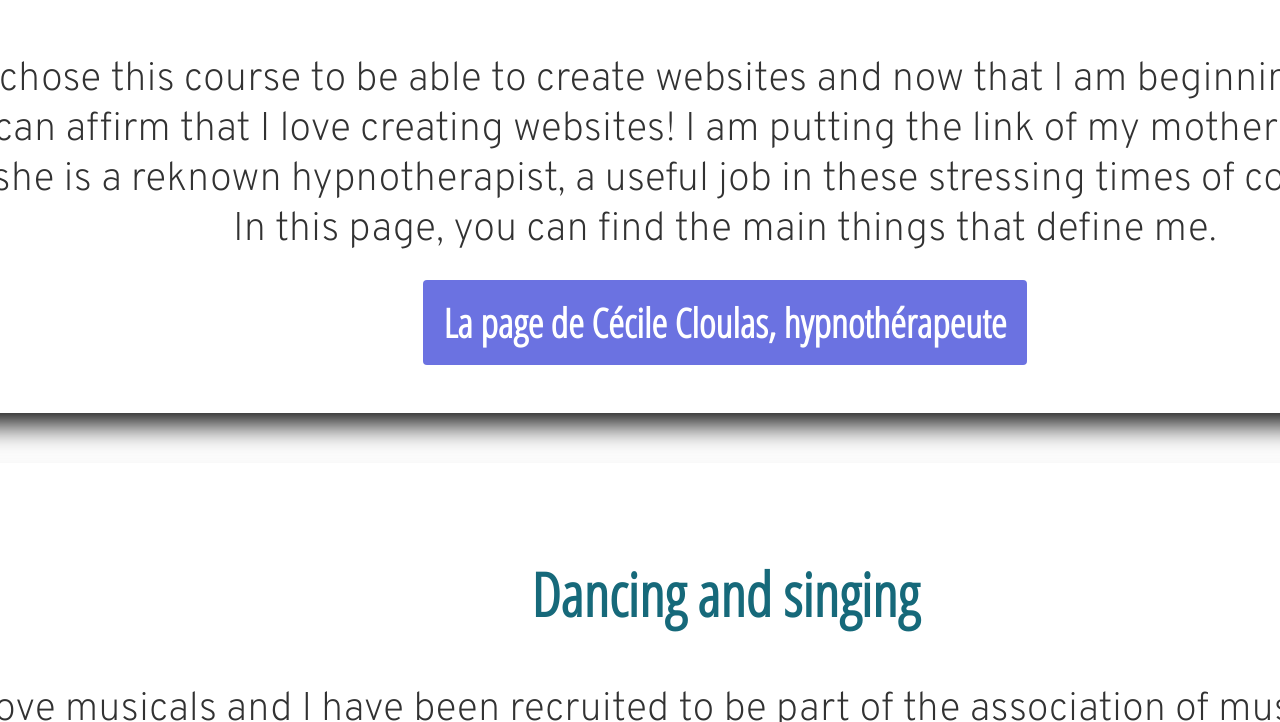
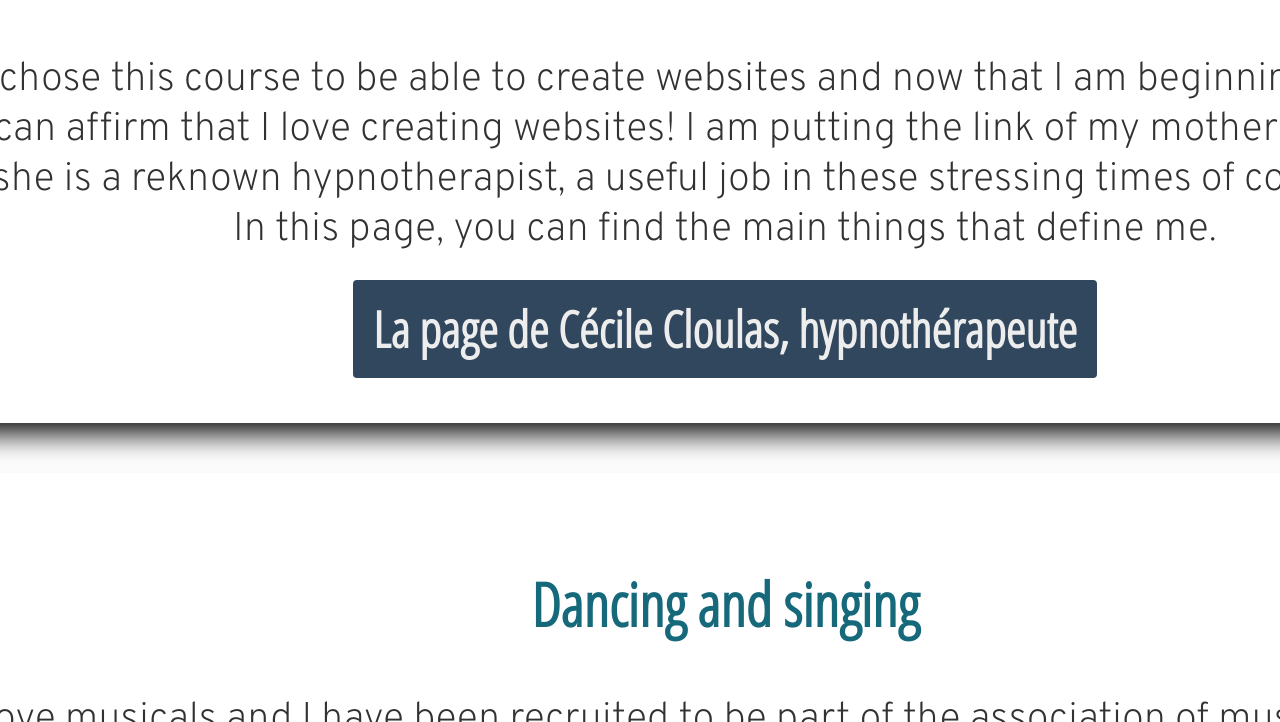
Before and after one commit to juliette-souverain/my_profile, a plain HTML site: page index.html in a window 1280 px wide. In both pictures the pointer is over the link "La page de Cécile Cloulas, hypnothérapeute". Shown: the part 672-1394 px from the top of the page. Drawn offline with Linux system fonts and the light colour scheme.

Commit message:
Update style.css

```diff
--- a/style.css
+++ b/style.css
@@ -33,13 +33,13 @@ a{
 }
 
 a:hover {
-color:black;
-font-size:20px;
-font-weight:bold;
+	color:black;
+	font-size:20px;
+	font-weight:bold;
 }
 
 
-	#photo {
+#photo {
 	width:10px
 	height:10px;
 	border:10px beige;
@@ -47,7 +47,7 @@ font-weight:bold;
 	border-radius:70%;
 }
 
-/*Custom design with class*/
+
 .container {
 	width:70px;
 	margin:40px auto;
@@ -72,6 +72,11 @@ font-weight:bold;
 		}
 }
 
+@media (max-width:300px) {
+	.container {
+		width:200px;
+	}
+}
 
 .card-white {
 	background-color:white;
@@ -97,11 +102,11 @@ font-weight:bold;
 }
 
 .btn-blue:hover{
-	background-color:#6B72E1;
-	color:white;
+	background-color:#30475e;
+	color:#eeeded;
 	padding:15px 20px;
 	border-radius:4px;
-	font-size:40px;
+	font-size:50px;
 }
 }
 
```
